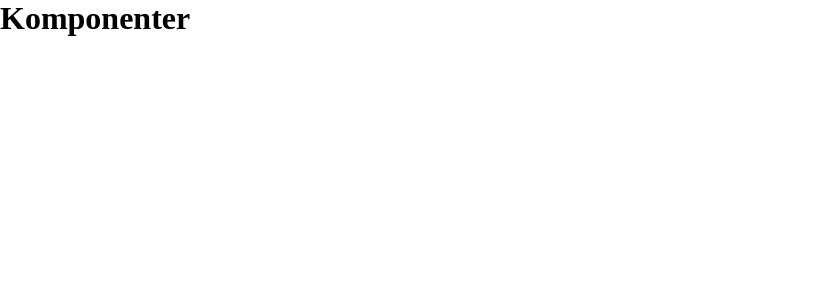
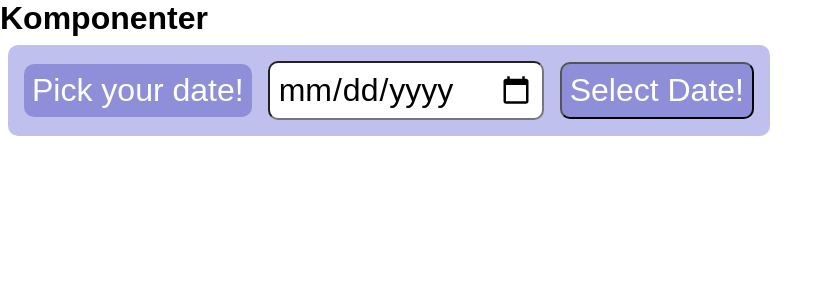
Before and after one commit to ZBajie/komponenter_Lars, a React (Vite) app: page / in a window 1280 px wide. Shown: the top 300 px of the page, without its empty margins (0-833 px from the left). Built offline with nearby package versions, Linux system fonts and the light colour scheme.

Commit message:
DatePicker column and row

```diff
--- a/src/App.tsx
+++ b/src/App.tsx
@@ -1,11 +1,22 @@
 import { useState } from "react"
-import reactLogo from "./assets/react.svg"
-import viteLogo from "/vite.svg"
+import DatePicker from "./components/DatePicker/DatePicker"
 
 function App() {
+  const [date, setDate] = useState("")
+  const setDateChosed = (date: string) => {
+    setDate(date)
+  }
+
   return (
     <>
       <h1>Komponenter</h1>
+      <DatePicker
+        header={"Pick your date!"}
+        buttonText="Select Date!"
+        setDateChosed={setDateChosed}
+        datePickerStyleRow={true}
+      />
+      <p>{date}</p>
     </>
   )
 }
--- /dev/null
+++ b/src/components/DatePicker/DatePicker.scss
@@ -0,0 +1,60 @@
+.DatePicker {
+  width: fit-content;
+  background-color: $background-color-secondary;
+  margin: $margin-secondary;
+  padding: $padding-secondary;
+  border-radius: $border-radius-primary;
+  display: flex;
+  flex-direction: column;
+  label {
+    background-color: $background-color-button-primary;
+    color: $color-secondary;
+    text-align: center;
+    font-size: $font-size-secondary;
+    margin-bottom: $margin-primary;
+    padding: $padding-secondary;
+    border-radius: $border-radius-primary;
+  }
+  input[type="date"] {
+    font-size: $font-size-secondary;
+    padding: $padding-secondary;
+    border-radius: $border-radius-primary;
+  }
+  input[type="date"]:hover {
+    cursor: pointer;
+  }
+  button {
+    background-color: $background-color-button-primary;
+    color: $color-secondary;
+
+    font-size: $font-size-secondary;
+    margin-top: $margin-primary;
+    padding: $padding-secondary;
+    border-radius: $border-radius-primary;
+  }
+  button:hover {
+    cursor: pointer;
+  }
+}
+.datePickerStyleRow {
+  margin: $margin-primary;
+  padding: $padding-primary;
+  display: flex;
+  flex-direction: row;
+  justify-content: center;
+  align-items: center;
+  label {
+    margin: $margin-primary;
+    padding: $padding-primary;
+  }
+  input[type="date"] {
+    margin: $margin-primary;
+    padding: $padding-primary;
+    border-radius: $border-radius-primary;
+  }
+
+  button {
+    margin: $margin-primary;
+    padding: $padding-primary;
+  }
+}
--- a/src/components/DatePicker/DatePicker.tsx
+++ b/src/components/DatePicker/DatePicker.tsx
@@ -0,0 +1,43 @@
+import { useState } from "react"
+
+export type DatePickerTypes = {
+  header: string
+  buttonText: string
+  setDateChosed: (date: string) => void
+  datePickerStyleRow: boolean
+}
+
+const DatePicker: React.FC<DatePickerTypes> = ({
+  header,
+  buttonText,
+  setDateChosed,
+  datePickerStyleRow,
+}) => {
+  const todayDate = new Date()
+  const today = `${todayDate.getFullYear()}-${
+    todayDate.getMonth() + 1
+  }-${todayDate.getDate()}`
+
+  const [date, setDate] = useState(today)
+
+  const dateChosed = () => {
+    setDateChosed(date)
+  }
+  return (
+    <div
+      className={`DatePicker ${datePickerStyleRow ? "datePickerStyleRow" : ""}`}
+    >
+      <label htmlFor="DatePicker">{header}</label>
+      <input
+        type="date"
+        name="datePicker"
+        id="DatePicker"
+        value={date}
+        onChange={(e) => setDate(e.target.value)}
+      />
+      <button onClick={dateChosed}>{buttonText}</button>
+    </div>
+  )
+}
+
+export default DatePicker
--- /dev/null
+++ b/src/style/abstracts/_colors.scss
@@ -0,0 +1,6 @@
+$background-color-primary: blue;
+$background-color-secondary: rgb(192, 192, 238);
+
+$background-color-button-primary: rgb(143, 143, 217);
+
+$color-secondary: rgb(255, 255, 255);
--- /dev/null
+++ b/src/style/abstracts/_fonts.scss
@@ -0,0 +1,4 @@
+$font-family-primary: "Arial", sans-serif;
+$font-family-secondary: "Roboto", sans-serif;
+
+$font-size-secondary: 2rem;
--- /dev/null
+++ b/src/style/abstracts/_variables.scss
@@ -0,0 +1,7 @@
+$margin-primary: 0.5rem;
+$margin-secondary: 2rem;
+
+$padding-primary: 0.5rem;
+$padding-secondary: 2rem;
+
+$border-radius-primary: 10px;
--- a/src/style/base/_base.scss
+++ b/src/style/base/_base.scss
@@ -4,4 +4,6 @@ body::after {
   margin: 0;
   padding: 0;
   box-sizing: border-box;
+
+  font-family: $font-family-primary;
 }
--- a/src/style/style.scss
+++ b/src/style/style.scss
@@ -1 +1,5 @@
+@import "./abstracts/colors";
+@import "./abstracts/fonts";
+@import "./abstracts/variables";
 @import "./base/base";
+@import "./../components/DatePicker/DatePicker";
```
